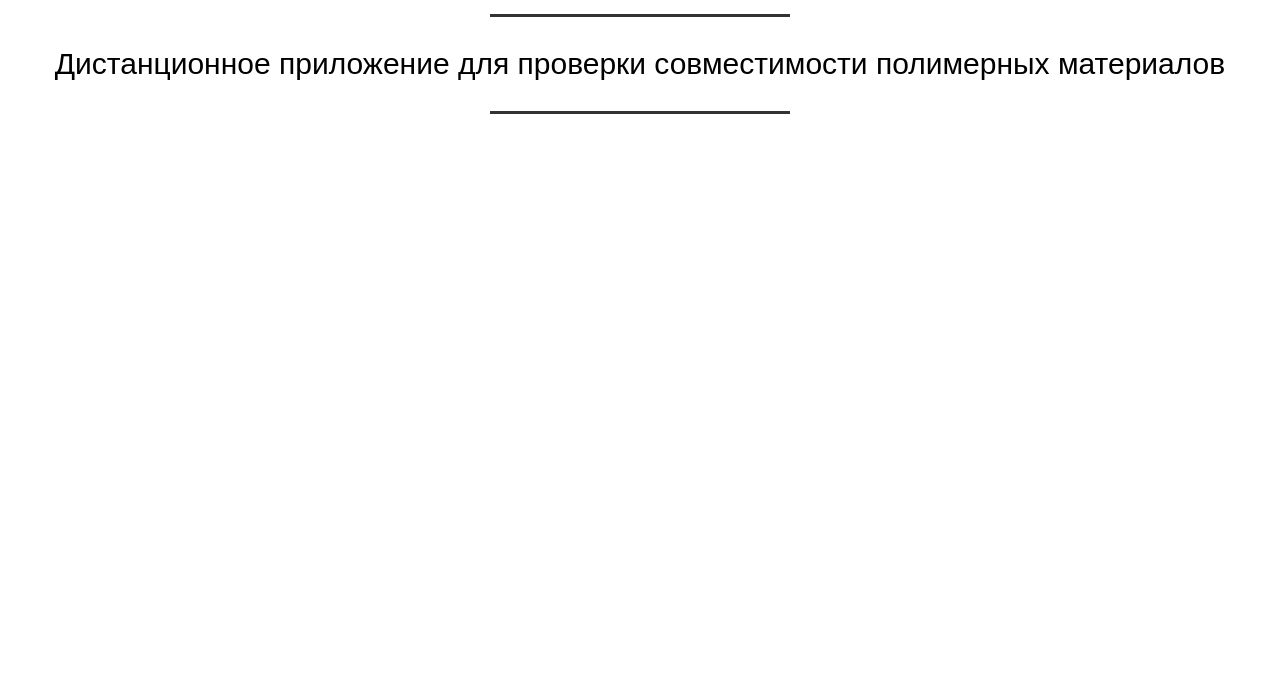
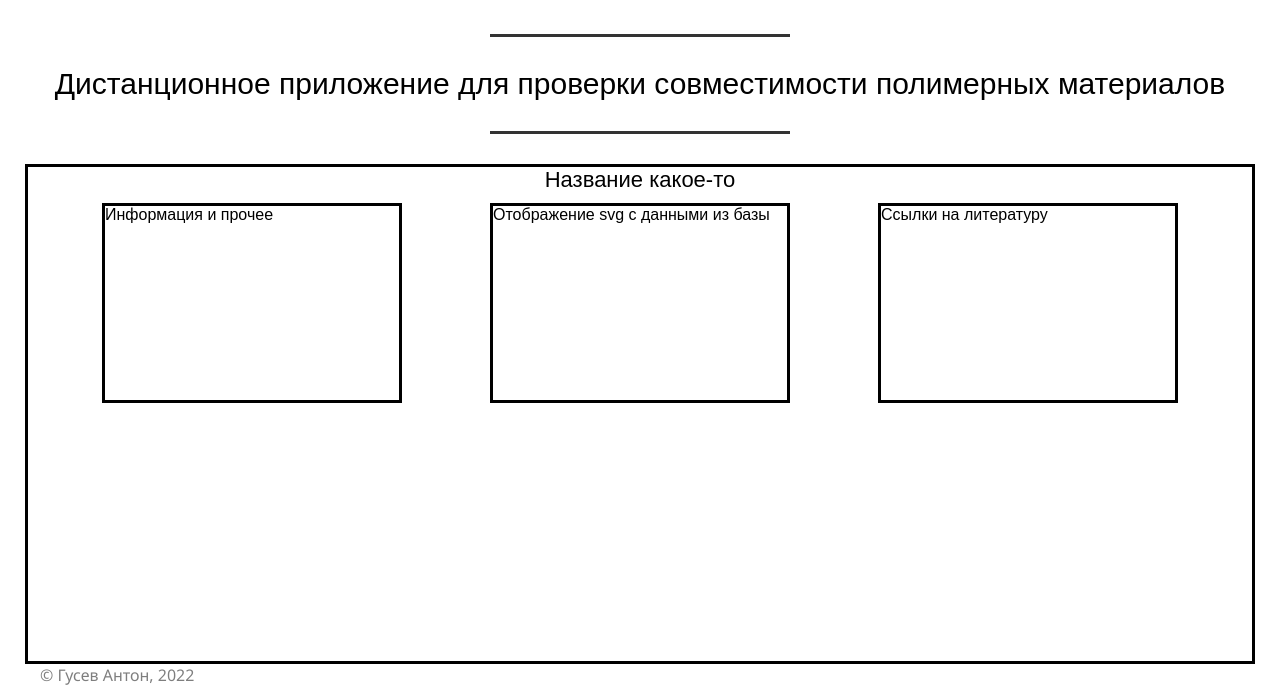
Before and after one commit to konarparti/web-course-project, a website: page index.html in a window 1280 px wide. Shown: the part 116-802 px from the top of the page. Drawn offline with nearby package versions, Linux system fonts and the light colour scheme.

Commit message:
add template of main content

```diff
--- a/css/flex.css
+++ b/css/flex.css
@@ -1,9 +1,19 @@
 /* flex-container - родитель */
 .flex-row{
     display: flex;
+    flex-wrap: wrap;
+    width: 100%;
+    max-width: 1230px;
+    padding: 0 15px;
+    margin: 0 auto;
 }
 /* flex-container - родитель, но с вертикальным направлением оси */
 .flex-column{
     display: flex;
     flex-direction: column;
+    flex-wrap: wrap;
+    width: 100%;
+    max-width: 1230px;
+    padding: 0 15px;
+    margin: 0 auto;
 }
--- a/css/style.css
+++ b/css/style.css
@@ -14,12 +14,6 @@ body{
 
 h1, h2, h3, h4, h5, h6 {
     margin: 0;
-}
-.container {
-    width: 100%;
-    max-width: 1230px;
-    padding: 0 15px;
-    margin: 0 auto;
 }
 
 /*Header*/
@@ -117,7 +111,7 @@ h1, h2, h3, h4, h5, h6 {
     top: 0;
     right: 0;
     bottom: 0;
-    left: 0;
+    left: -30px;
     margin: auto;
 
 }
@@ -177,17 +171,29 @@ h1, h2, h3, h4, h5, h6 {
 
 /*Title END*/
 
+/*Content*/
+
+.border{ /*TODO: удалить когда перестанет быть нужным*/
+    border: 3px solid black;
+}
+.content{
+    align-items: center;
+}
+.main-content{
+    justify-content: space-around;
+}
+.content-title{
+    font-size: 22px;
+    padding-bottom: 10px;
+}
+
+/*Content END*/
+
 /*Footer*/
 /*TODO: подвал сделать всегда прикрепленным к нижнему краю окна*/
-.footer{
+.footer {
     font-family: 'Noto Sans', sans-serif;
     opacity: 0.5;
-    position: absolute;
-    z-index: 100;
-    bottom: 0;
-    width: 100%;
-    white-space: nowrap;
-    line-height: 60px;
 }
 .copyright{
 }
--- a/index.html
+++ b/index.html
@@ -14,8 +14,8 @@
 
     <header class="header">
 
-        <div class="container">
             <div class="flex-row header-inner">
+
                 <div class="flex-row header-logo">
                     <img class="logo" src="img/spbgti-tu.png" alt=""> СПБГТИ(ТУ)
                 </div>
@@ -26,31 +26,45 @@
                     <a class="nav-link active" href="#">Проверка</a>
                     <a class="nav-link active" href="#">О проекте</a>
                 </nav>
+
                 <button class="nav-toggle" id="nav-toggle" type="button">
                     <span class="nav-toggle-item ">Меню</span>
                 </button>
 
             </div>
-        </div>
     </header>
 
+    <!-- TODO: убрать лишний класс border -->
     <main>
         <div class="flex-column title">
-            <div class="container">
             <div class="title-inner">
                 <div class="title-name">Дистанционное приложение для проверки совместимости полимерных материалов</div>
             </div>
-                <!-- Основной контент -->
+        </div>
+
+        <!-- TODO: убрать лишний стили -->
+        <div class="flex-column content border" style="height: 500px">
+                <div class="content-title">
+                    Название какое-то
+                </div>
+                <div class="flex-row main-content" style="height: 200px; ">
+                    <div class="main-content-about border" style="width: 300px;">
+                        Информация и прочее
+                    </div>
+                    <div class="svg-element border" style="width: 300px;">
+                        Отображение svg с данными из базы
+                    </div>
+                    <div class="source border" style="width: 300px;">
+                        Ссылки на литературу
+                    </div>
                 </div>
         </div>
     </main>
-    <!--<footer class="footer">
-        <div class="container">
+    <footer class="flex-column footer">
        <span class="copyright">
            &copy; Гусев Антон, 2022
        </span>
-        </div>
-    </footer>-->
+    </footer>
     <script src="https://ajax.googleapis.com/ajax/libs/jquery/3.6.0/jquery.min.js"></script>
     <script src="js/main.js"></script>
 </body>
--- a/js/main.js
+++ b/js/main.js
@@ -1,5 +1,4 @@
 $(function(){
-    $(".nav-panel:has(.active)").addClass("")
 
     //menu
     $("#nav-toggle").on("click", function(event) {
```
Lines whose indentation alone changed are shown as unchanged.
